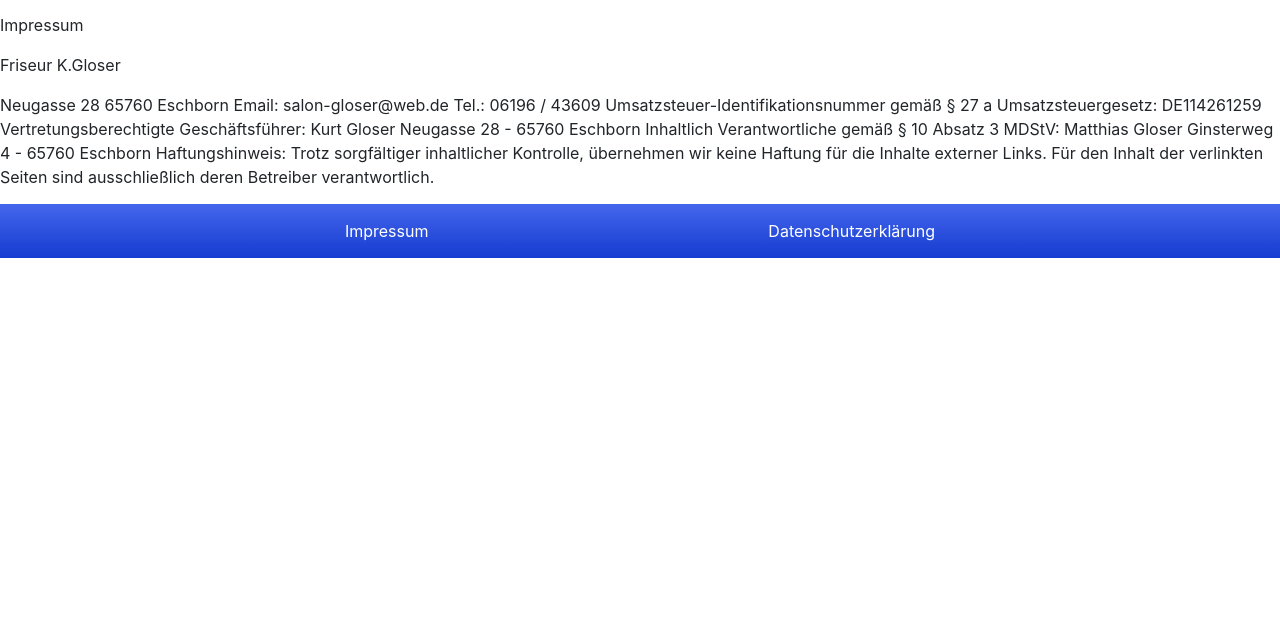
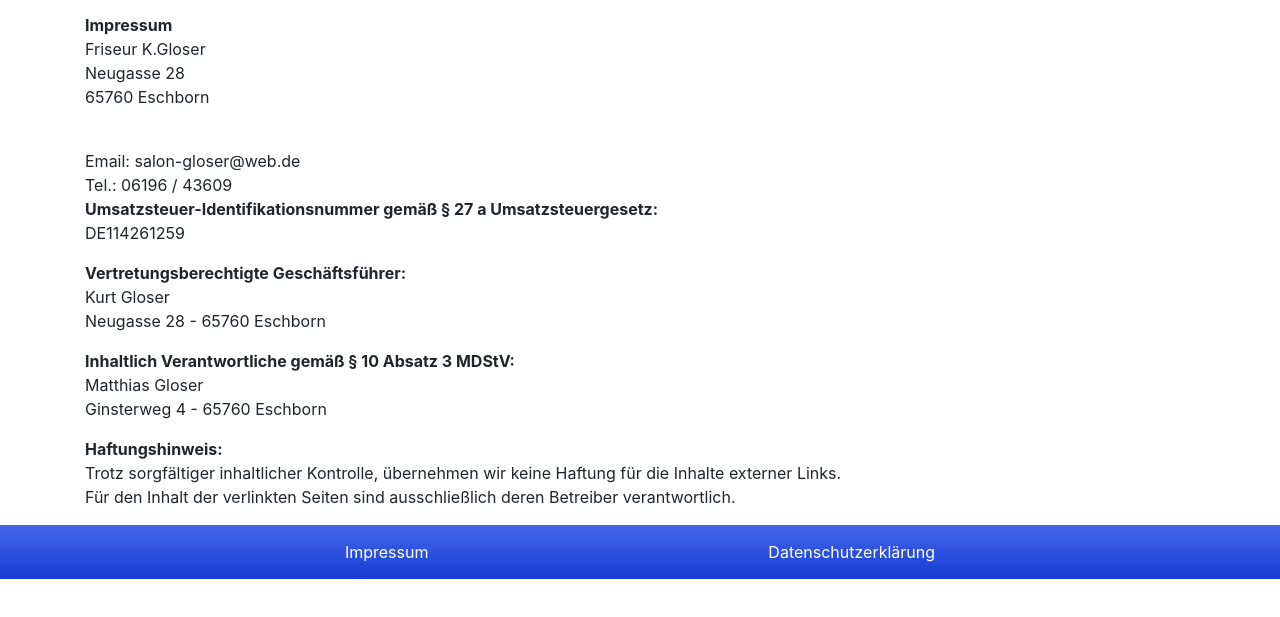
Before and after one commit to SimonGloser/friseur-gloser, a website: page src/pages/impressum.html in a window 1280 px wide. Shown: the part 75-692 px from the top of the page. Drawn offline with nearby package versions, Linux system fonts and the light colour scheme.

Commit message:
add Impressum

```diff
--- a/src/pages/impressum.html
+++ b/src/pages/impressum.html
@@ -53,39 +53,44 @@
         </ul>
     </div>
 </nav>
-<div>
-    <p>Impressum</p>
-    <p>Friseur K.Gloser</p>
-    Neugasse 28
-    65760 Eschborn
+<div class="container">
+    <p><strong>Impressum</strong><br>
+        Friseur K.Gloser<br>
+        Neugasse 28<br>
+        65760 Eschborn
+    </p><br>
+    Email: salon-gloser@web.de<br>
 
-    Email: salon-gloser@web.de
-
-    Tel.: 06196 / 43609
+    Tel.: 06196 / 43609<br>
 
 
-    Umsatzsteuer-Identifikationsnummer
-    gemäß § 27 a Umsatzsteuergesetz:
-    DE114261259
-
-    Vertretungsberechtigte Geschäftsführer:
-    Kurt Gloser
-    Neugasse 28 - 65760 Eschborn
-
-    Inhaltlich Verantwortliche
-    gemäß § 10 Absatz 3 MDStV:
-    Matthias Gloser
-    Ginsterweg 4 - 65760 Eschborn
-
-    Haftungshinweis:
-    Trotz sorgfältiger inhaltlicher Kontrolle, übernehmen wir keine Haftung für die Inhalte externer Links.
+    <p>
+        <strong>Umsatzsteuer-Identifikationsnummer
+            gemäß § 27 a Umsatzsteuergesetz:</strong><br>
+        DE114261259
+    </p>
+    <p>
+        <strong>Vertretungsberechtigte Geschäftsführer:</strong><br>
+        Kurt Gloser<br>
+        Neugasse 28 - 65760 Eschborn
+    </p>
+    <p>
+        <strong>Inhaltlich Verantwortliche
+            gemäß § 10 Absatz 3 MDStV:</strong><br>
+        Matthias Gloser<br>
+        Ginsterweg 4 - 65760 Eschborn
+    </p>
+    <p>
+        <strong>Haftungshinweis:</strong><br>
+    Trotz sorgfältiger inhaltlicher Kontrolle, übernehmen wir keine Haftung für die Inhalte externer Links.<br>
     Für den Inhalt der verlinkten Seiten sind ausschließlich deren Betreiber verantwortlich.
+    </p>
 </div>
 <!-- Footer -->
 <footer>
     <div class="flex-container">
         <div class="flex-item">
-            <a class="footerItem"  href="../pages/impressum.html">Impressum</a>
+            <a class="footerItem" href="../pages/impressum.html">Impressum</a>
         </div>
         <div class="flex-item">
             <a class="footerItem" href="">Datenschutzerklärung</a>
```
